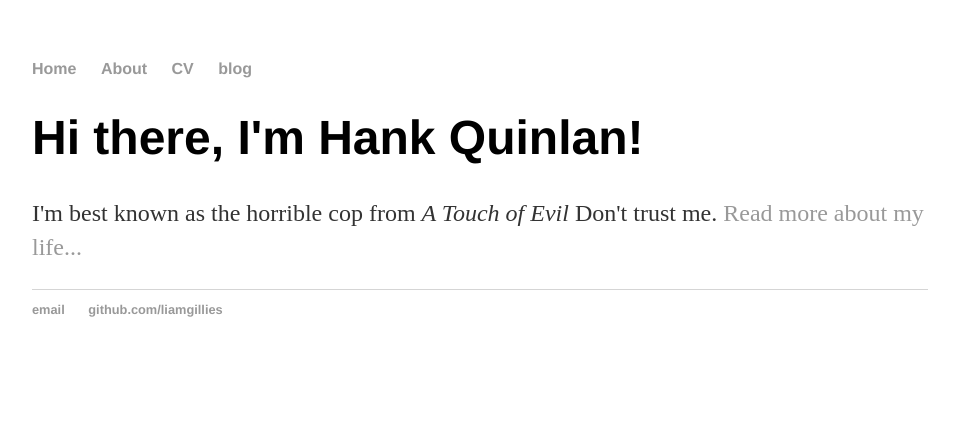
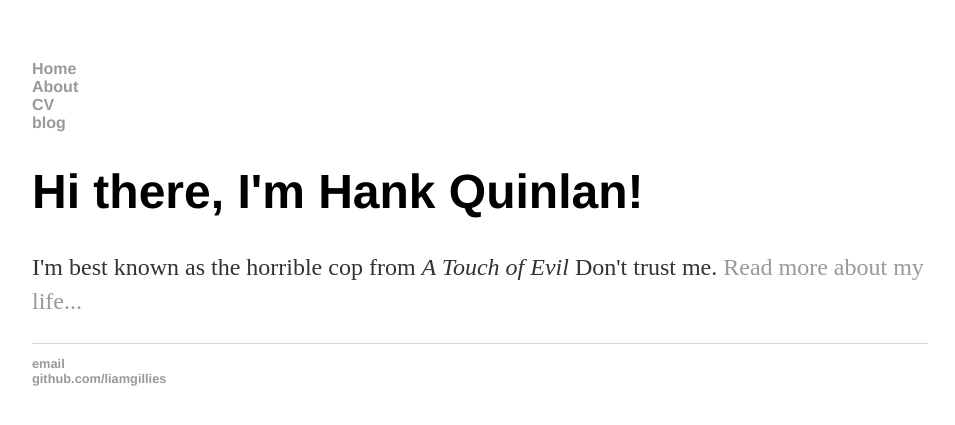
Before and after one commit to liamgillies/liamgillies.github.io, a Jekyll site: the page built from index.html, in a window 1280 px wide. Shown: the top 425 px of the page, without its empty margins (160-1115 px from the left). Built offline with Jekyll 4.4.1, drawn with Linux system fonts in a browser that asks for light colours.

Commit message:
Update main.css

```diff
--- a/css/main.css
+++ b/css/main.css
@@ -9,7 +9,7 @@ nav ul, footer ul {
     font-weight: bold;
 }
 nav ul li, footer ul li {
-    display: inline;
+    display: outline;
     margin-right: 20px;
 }
 a {
```
